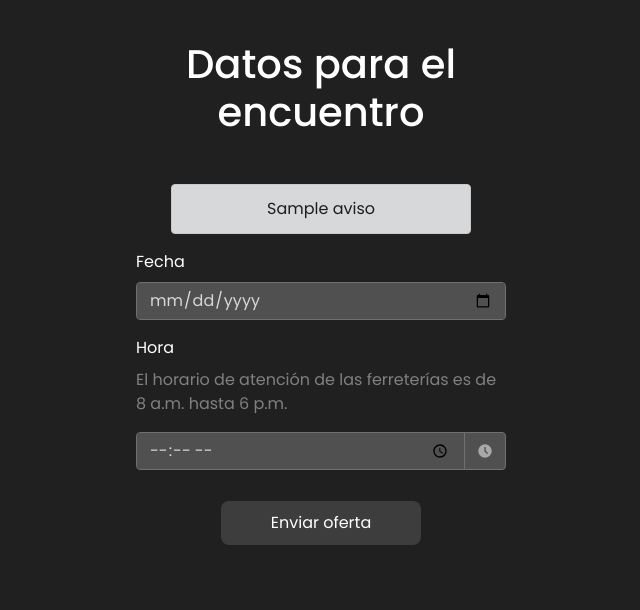
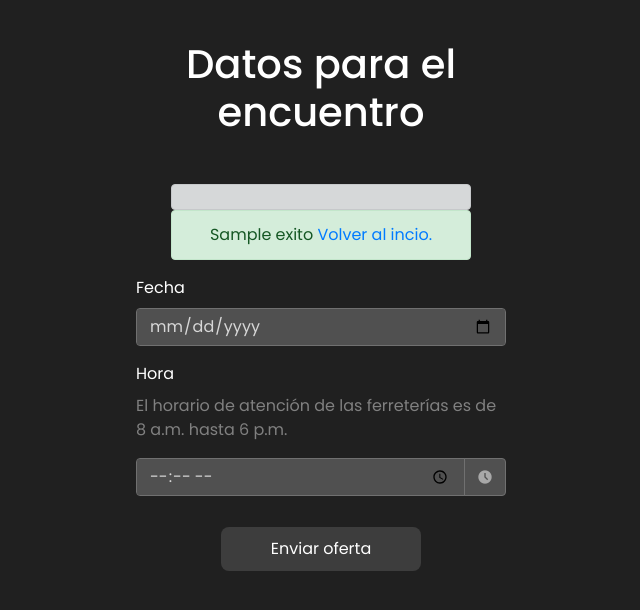
Before and after one commit to gretoide/Ferreplus, a Django app: template ferreplus/templates/vista_usuario/oferta_privada.html in a window 1280 px wide. Shown: the top 610 px of the page, without its empty margins (319-959 px from the left). Run offline with Django 5.2, Linux system fonts and the light colour scheme; the template is opened without the code that fills it: most values are stand-ins (such as "Sample title", 1, 10 or a date in 2020); some libraries are stand-ins or nearby versions.

Commit message:
Redireccionamiento oferta privada

```diff
--- a/ferreplus/templates/vista_usuario/oferta_privada.html
+++ b/ferreplus/templates/vista_usuario/oferta_privada.html
@@ -25,7 +25,12 @@
                 <h1 id="tituloEncuentro">Datos para el encuentro</h1>
                 <div class="mb-3 text-center">
                     {% if aviso %}
-                        <div class="alert alert-dark" role="alert">{{ aviso }}</div>
+                        <div class="alert alert-dark" role="alert"></div>
+                    {% endif %}
+                    {% if exito %}
+                    <div class="alert alert-success" id="mensaje-exito">
+                        {{ exito }} <a class="link-warning link-offset-2 link-underline-opacity-25 link-underline-opacity-100-hover" href="{% url 'pagina_principal' %}">Volver al incio.</a>
+                    </div>
                     {% endif %}
                 </div>
             </div>
--- a/ferreplus/vista_usuario/views.py
+++ b/ferreplus/vista_usuario/views.py
@@ -250,7 +250,7 @@ def oferta_privada(request, publicacion_id, publicacion_nueva_id):
 
         if exito:
             # Mostrar mensaje de éxito
-            return render(request, 'vista_usuario/oferta_privada.html', {'aviso': "La oferta se ha creado con éxito."})
+            return render(request, 'vista_usuario/oferta_privada.html', {'exito': "La oferta se ha creado con éxito."})
         else:
             # Mostrar mensaje de error
             return render(request, 'vista_usuario/oferta_privada.html', {'aviso': mensaje})
```
